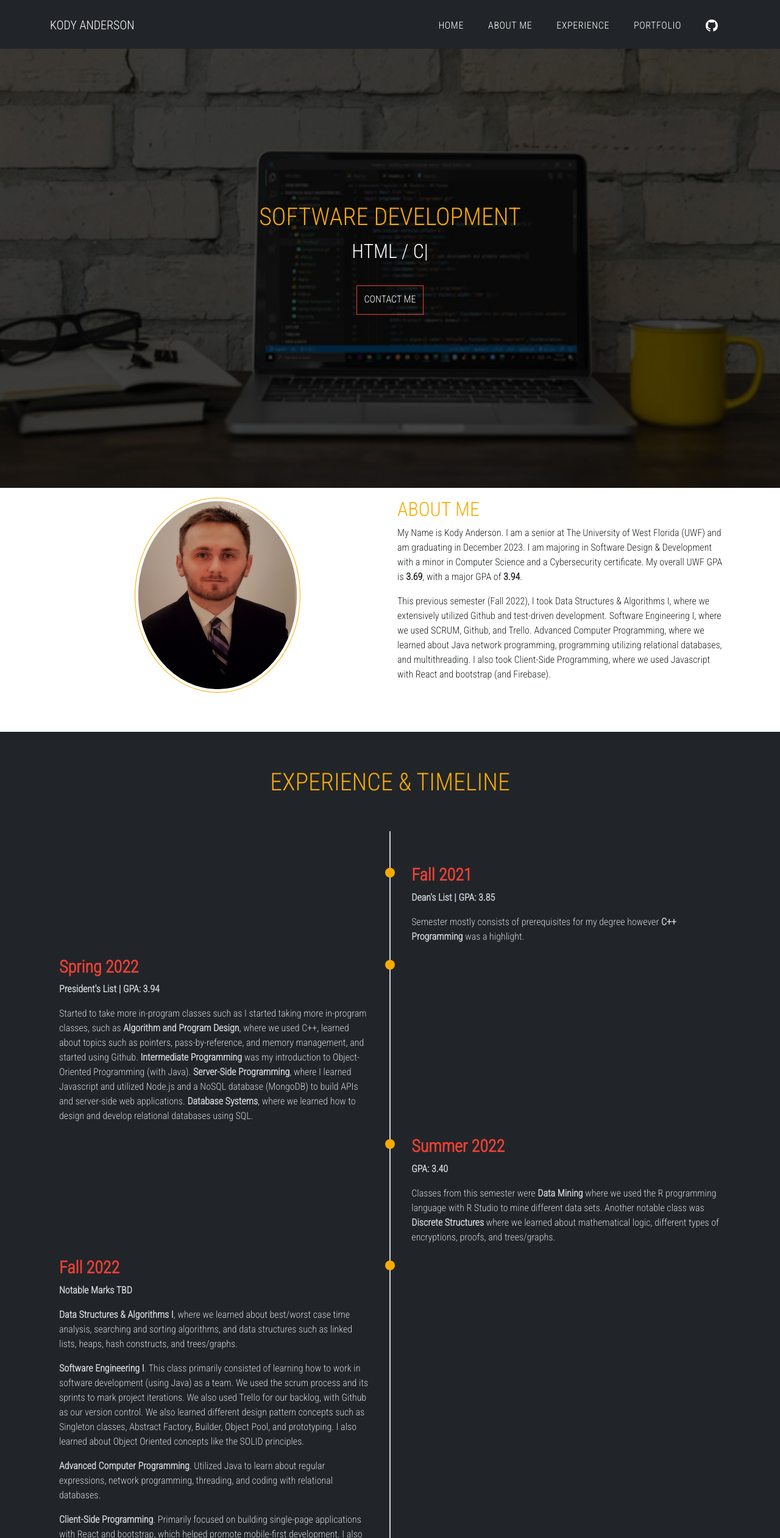
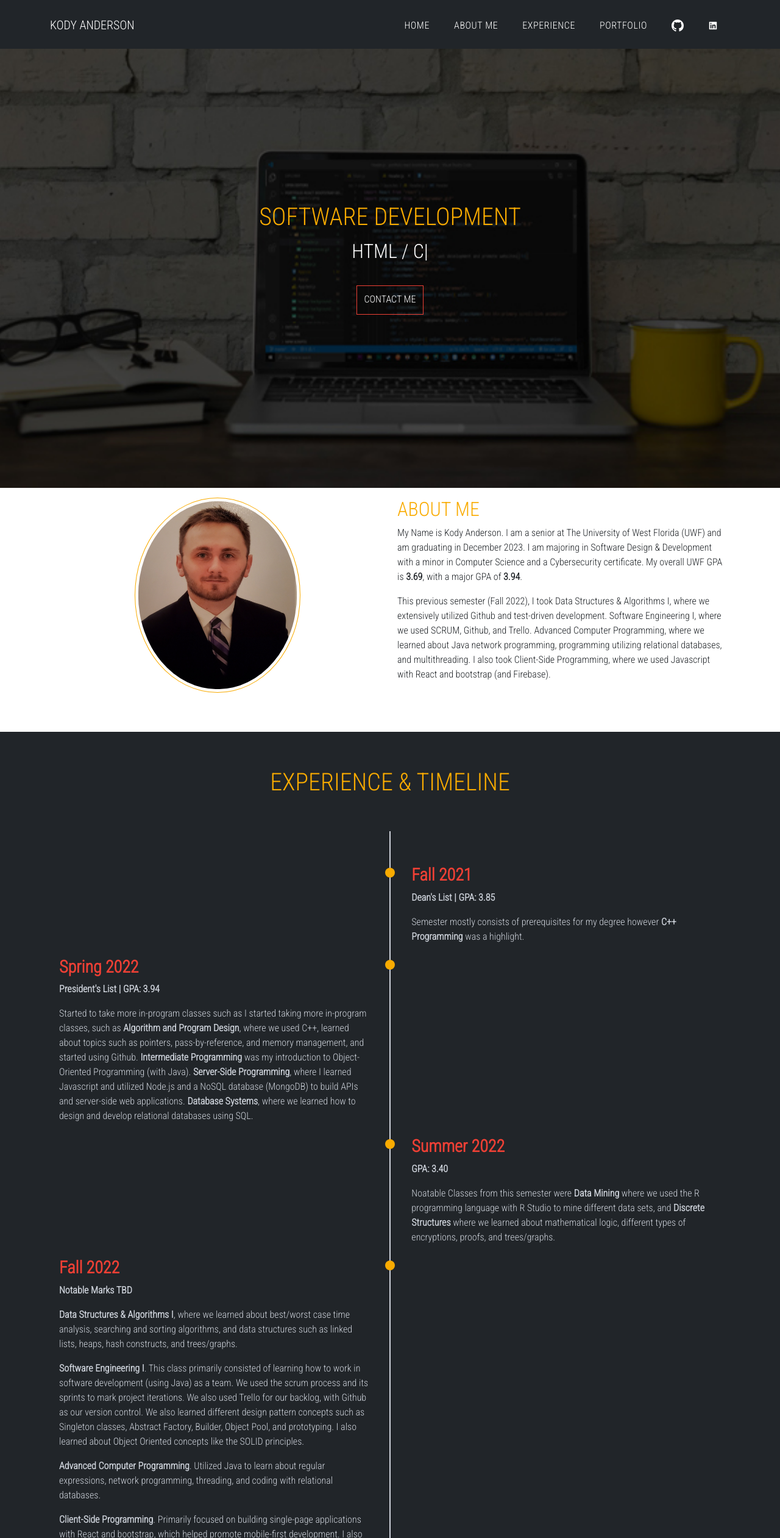
Before and after one commit to KodyAnderson1/PortfolioWebsite, a React (Create React App) app: page / in a window 1280 px wide. Shown: the top 2522 px of the page at 61% size. Built offline with nearby package versions, Linux system fonts and the light colour scheme.

Commit message:
Fixed text in timeline and deployed to firebase

```diff
--- a/package.json
+++ b/package.json
@@ -12,6 +12,7 @@
     "@testing-library/user-event": "^13.5.0",
     "bootstrap": "^5.2.1",
     "emailjs": "^4.0.1",
+    "firebase": "^9.15.0",
     "prop-types": "^15.8.1",
     "react": "^18.2.0",
     "react-bootstrap": "^2.7.0",
--- a/src/components/Experience.js
+++ b/src/components/Experience.js
@@ -51,8 +51,8 @@ const Experience = () => {
                   <b>GPA: 3.40</b>
                 </p>
                 <p>
-                  Classes from this semester were <b>Data Mining</b> where we used the R programming
-                  language with R Studio to mine different data sets. Another notable class was{" "}
+                  Noatable Classes from this semester were <b>Data Mining</b> where we used the R
+                  programming language with R Studio to mine different data sets, and{" "}
                   <b>Discrete Structures</b> where we learned about mathematical logic, different
                   types of encryptions, proofs, and trees/graphs.
                 </p>
--- a/src/components/Navbar.js
+++ b/src/components/Navbar.js
@@ -2,6 +2,7 @@ import React from "react";
 import { FontAwesomeIcon } from "@fortawesome/react-fontawesome";
 import { faBars } from "@fortawesome/free-solid-svg-icons";
 import { Link } from "react-scroll";
+import { AiFillLinkedin } from "react-icons/ai";
 
 export const Navbar = () => {
   return (
@@ -10,7 +11,6 @@ export const Navbar = () => {
         <div className="navbar-brand navbar-brand-name">
           <p>Kody Anderson</p>
         </div>
-        {/* <AiFillGithub /> */}
         <button
           className="navbar-toggler"
           type="button"
@@ -43,13 +43,12 @@ export const Navbar = () => {
                 portfolio
               </Link>
             </li>
-            {/* <li className="nav-item">
-              <Link smooth={true} to="contact" offset={-110} className="nav-link">
-                Contact
-              </Link>
-            </li> */}
             <li className="nav-item">
-              <a className="nav-link" href="https://github.com/KodyAnderson1">
+              <a
+                rel="noreferrer"
+                target="_blank"
+                className="nav-link"
+                href="https://github.com/KodyAnderson1">
                 <svg
                   xmlns="http://www.w3.org/2000/svg"
                   width="20"
@@ -62,6 +61,15 @@ export const Navbar = () => {
                 </svg>
               </a>
             </li>
+            <li className="nav-item">
+              <a
+                rel="noreferrer"
+                target="_blank"
+                className="nav-link"
+                href="https://www.linkedin.com/in/kody-anderson/">
+                <AiFillLinkedin />
+              </a>
+            </li>
           </ul>
         </div>
       </div>
```
Also changed, not shown: firebase.json (added), 2 other files (tests, documents, lock files or other folders).
